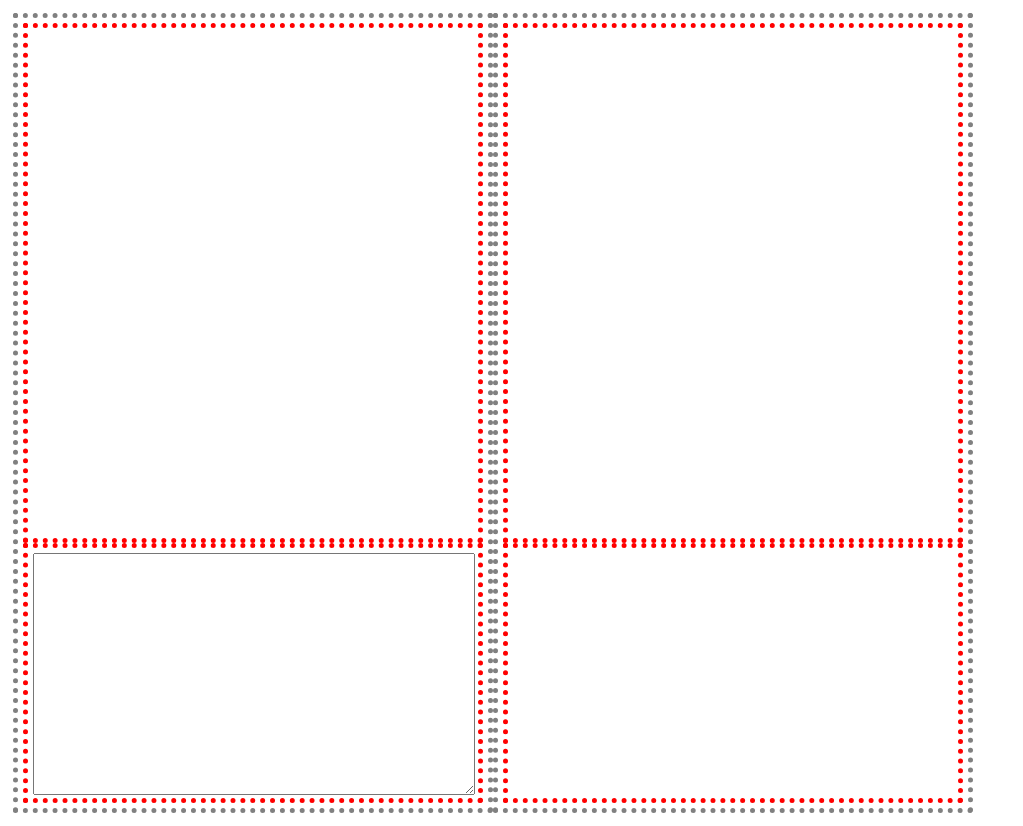
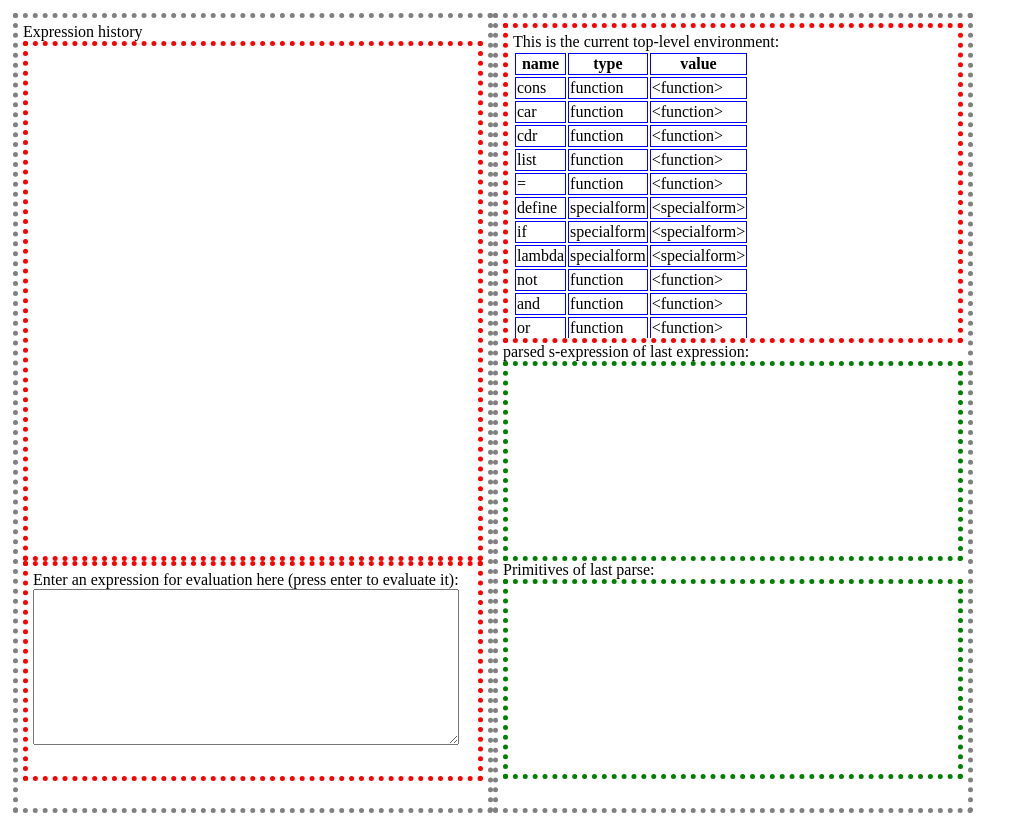
Before and after one commit to mattfenwick/Beagle, a plain HTML site: page src/repl/repl.html in a window 1280 px wide. Shown: the whole page, without its empty margins (0-1023 px from the left). Drawn offline with Linux system fonts and the light colour scheme.

Commit message:
improve repl:
 - output environment as table

 - label different areas (history, s-expression, etc.)

```diff
--- a/src/repl/repl.html
+++ b/src/repl/repl.html
@@ -26,16 +26,29 @@
   <div id="container">
 
    <div id="left">
+    <div>Expression history</div>
     <ul id="history"></ul>
 
     <div id="current">
+     <div>Enter an expression for evaluation here (press enter to evaluate it):</div>
      <textarea id="expr"></textarea>
     </div>
    </div>
 
    <div id="right">
-    <div id="env"></div>
-    <div id="analysis"></div><!-- for analyzing s-expressions -->
+    <div id="envcontainer">
+     <div>This is the current top-level environment:</div>
+     <table id="env">
+      <tr><th>name</th><th>type</th><th>value</th></tr>
+     </table>
+    </div>
+
+    <div>
+     <div>parsed s-expression of last expression:</div>
+     <div id="lastsexpr"></div>
+     <div>Primitives of last parse:</div>
+     <div id="lastprims"></div>
+    </div>
    </div>
 
   </div>
@@ -70,9 +83,21 @@ function printer(obj) {
 }
 
 
+function displayEnv(envi) {
+  var tab = $("#env"),
+      q, val;
+  $("#env .envrow").remove();
+  for(q in envi._bindings) {
+    val = envi.getBinding(q);
+    tab.append('<tr class="envrow"><td>' + q + "</td><td>" + val.type + "</td><td>" + _.escape(printer(val)) + "</td></tr>");
+  }
+}
+
+
  $(document).ready(function() {
 
-  var evaler = new Repl.Evaluator();
+  var evaler = new Repl.Evaluator(),
+      env = evaler.getEnvironment();
 
   //$("#runner").click(function(e) { //
   $("#expr").bind('keydown', function(e) {
@@ -92,10 +117,12 @@ function printer(obj) {
   });
 
   evaler.bind("success", function(obj) {
-    var env = evaler.getEnvironment();
 
-    $("#env").text(JSON.stringify(env));
-    $("#analysis").text(JSON.stringify([obj.parsed, obj.primitives]));
+//    $("#env").text(JSON.stringify(env));
+    displayEnv(env);
+    $("#lastsexpr").text(JSON.stringify(obj.parsed));
+    $("#lastprims").text(JSON.stringify(obj.primitives));
+    $("#expr").val("");
   });
 
   evaler.bind("error", function(obj) {
@@ -108,6 +135,9 @@ function printer(obj) {
     h.scrollTop(h.prop("scrollHeight"));
   });
 
+  // get the page set-up:  show the environment
+  displayEnv(env);
+
  });
 
 </script>
--- a/src/repl/style.css
+++ b/src/repl/style.css
@@ -17,6 +17,7 @@ html, body {
   float: left;
   padding: 5px;
   border: dotted gray 5px;
+  overflow: auto;
 }
 
 
@@ -31,7 +32,7 @@ html, body {
 
 
 #current {
-  height: 240px;
+  height: 200px;
   padding: 5px;
   width: 440px;
   border: dotted red 5px;
@@ -39,14 +40,22 @@ html, body {
 
 
 #expr {
-  padding: 0px;
-  width: 100%;
-  height: 100%;
+  height: 150px;
+  width: 420px;
 }
 
 
-#env {
-  height: 500px;
+#lastsexpr, #lastprims {
+  padding: 5px;
+  width: 440px;
+  height: 180px;
+  border: dotted green 5px;
+  overflow: auto;
+}
+
+
+#envcontainer {
+  height: 300px;
   padding: 5px;
   overflow: auto;
   width: 440px;
@@ -54,10 +63,6 @@ html, body {
 }
 
 
-#analysis {
-  border: dotted red 5px;
-  height: 240px;
-  padding: 5px;
-  width: 440px;
-  overflow: auto;
+#env td, #env th {
+  border: solid blue 1px;
 }
```
